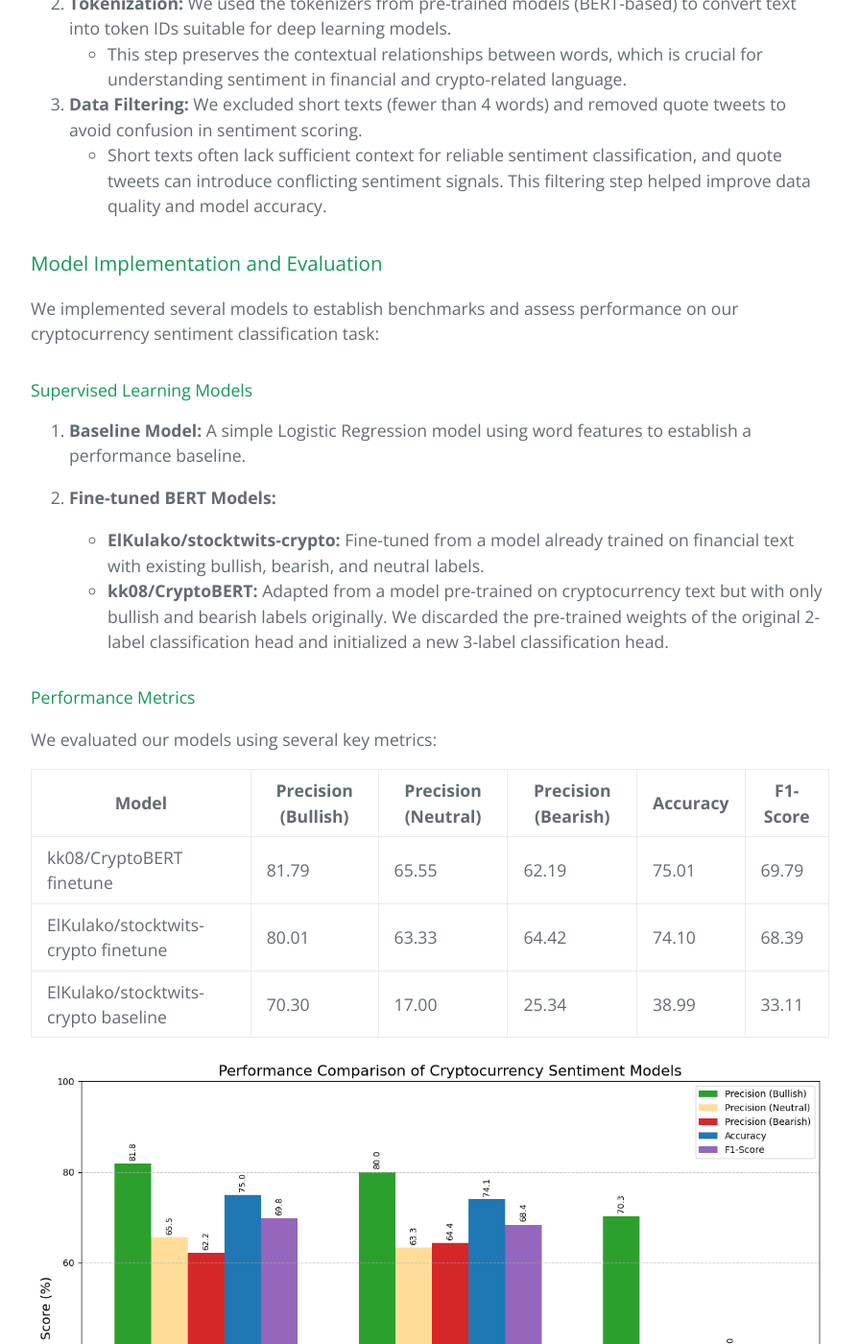
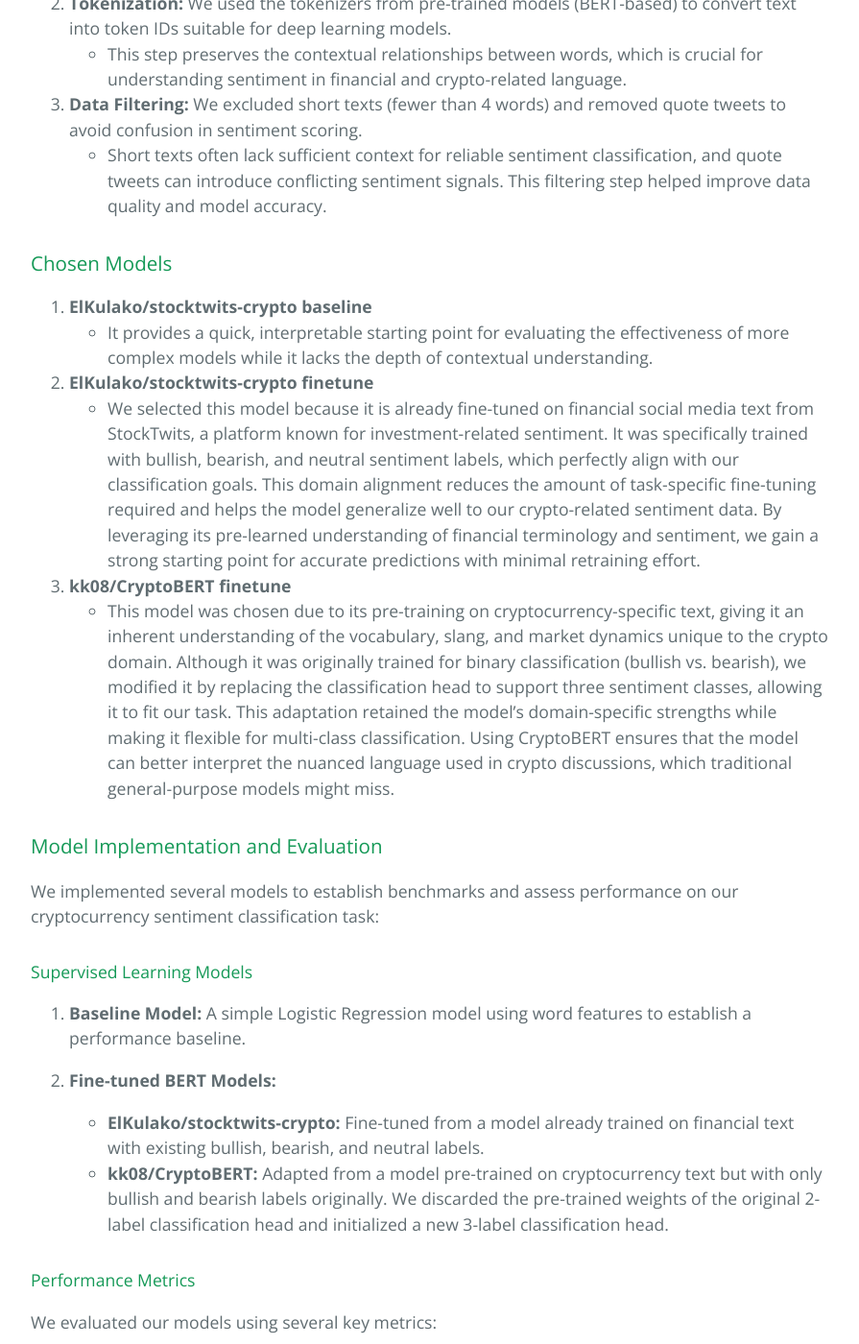
Before and after one commit to lowweihong/team14-CryptoMood, a Jekyll site: the page built from index.md, in a window 1280 px wide and 1400 px high, scrolled down 4717 px. Shown: the whole window at 96% size, without its empty margins (192-1087 px from the left). Built offline with Jekyll 4.4.1, drawn with Linux system fonts in a browser that asks for light colours; our own code applies the rules of GitHub Pages for plain Markdown files.

Commit message:
Update index.md

```diff
--- a/index.md
+++ b/index.md
@@ -99,11 +99,20 @@
 1. **Text Cleaning:** We removed unnecessary elements such as URLs, wallet addresses, and special characters using regex patterns in our `preprocessing.py` module.
    - These components do not carry useful semantic meaning for sentiment analysis and could interfere with model performance. Cleaning the text ensures cleaner, more consistent input data for the models.
 
-3. **Tokenization:** We used the tokenizers from pre-trained models (BERT-based) to convert text into token IDs suitable for deep learning models.
+2. **Tokenization:** We used the tokenizers from pre-trained models (BERT-based) to convert text into token IDs suitable for deep learning models.
    - This step preserves the contextual relationships between words, which is crucial for understanding sentiment in financial and crypto-related language.
 
-5. **Data Filtering:** We excluded short texts (fewer than 4 words) and removed quote tweets to avoid confusion in sentiment scoring.
+3. **Data Filtering:** We excluded short texts (fewer than 4 words) and removed quote tweets to avoid confusion in sentiment scoring.
    - Short texts often lack sufficient context for reliable sentiment classification, and quote tweets can introduce conflicting sentiment signals. This filtering step helped improve data quality and model accuracy.
+
+### Chosen Models
+1. **ElKulako/stocktwits-crypto baseline**
+   - It provides a quick, interpretable starting point for evaluating the effectiveness of more complex models while it lacks the depth of contextual understanding.
+2. **ElKulako/stocktwits-crypto finetune**
+   - We selected this model because it is already fine-tuned on financial social media text from StockTwits, a platform known for investment-related sentiment. It was specifically trained with bullish, bearish, and neutral sentiment labels, which perfectly align with our classification goals. This domain alignment reduces the amount of task-specific fine-tuning required and helps the model generalize well to our crypto-related sentiment data. By leveraging its pre-learned understanding of financial terminology and sentiment, we gain a strong starting point for accurate predictions with minimal retraining effort.
+3. **kk08/CryptoBERT finetune**
+   - This model was chosen due to its pre-training on cryptocurrency-specific text, giving it an inherent understanding of the vocabulary, slang, and market dynamics unique to the crypto domain. Although it was originally trained for binary classification (bullish vs. bearish), we modified it by replacing the classification head to support three sentiment classes, allowing it to fit our task. This adaptation retained the model’s domain-specific strengths while making it flexible for multi-class classification. Using CryptoBERT ensures that the model can better interpret the nuanced language used in crypto discussions, which traditional general-purpose models might miss.
+
 
 ### Model Implementation and Evaluation
 
```
